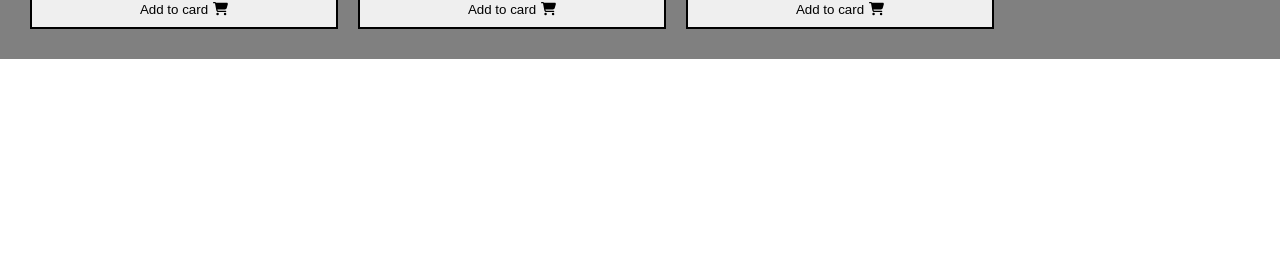
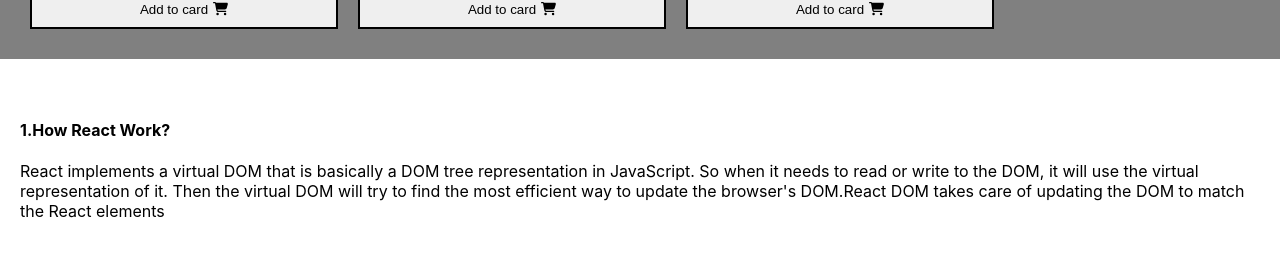
Before and after one commit to Antar-Chakrabarti/luckey-one, a React (Create React App) app: page / in a window 1280 px wide. Shown: the part 1688-1942 px from the top of the page. Before the commit the page ends 1747 px from the top, so only its background shows below. Built offline with nearby package versions, Linux system fonts and the light colour scheme.

Commit message:
first quesition updated

```diff
--- a/src/App.js
+++ b/src/App.js
@@ -1,11 +1,13 @@
 import './App.css';
 import Header from './components/Header/Header';
 import Main from './components/Main/Main';
+import Quesition from './components/Quesition/Quesition';
 function App() {
   return (
     <div>
       <Header></Header>
       <Main></Main>
+      <Quesition></Quesition>
     </div>
   );
 }
--- a/src/components/Main/Main.js
+++ b/src/components/Main/Main.js
@@ -42,7 +42,7 @@
                <div className="selected-cart">
                     <h2>selected items</h2>
                     {
-                        detail.map(data => <h4>{data.name}</h4>)
+                        detail.map(data => <h4 className='random'>{data.name}</h4>)
                     }
                     <div>
                         <button onClick={() => randomItem(products)} className='btn-one'>CHOOSE 1 FOR ME</button>
--- /dev/null
+++ b/src/components/Quesition/Quesition.css
@@ -0,0 +1,6 @@
+.quesition{
+margin-top: 20px;
+}
+.first-quesition{
+    padding: 20px;
+}
--- /dev/null
+++ b/src/components/Quesition/Quesition.js
@@ -0,0 +1,17 @@
+import React from 'react';
+import './Quesition.css';
+
+const Quesition = () => {
+    return (
+        <div className='quesition'>
+            <div className="first-quesition">
+                <h4>1.How React Work?</h4>
+                <p>
+                    React implements a virtual DOM that is basically a DOM tree representation in JavaScript. So when it needs to read or write to the DOM, it will use the virtual representation of it. Then the virtual DOM will try to find the most efficient way to update the browser's DOM.React DOM takes care of updating the DOM to match the React elements
+                </p>
+            </div>
+        </div>
+    );
+};
+
+export default Quesition;
```
